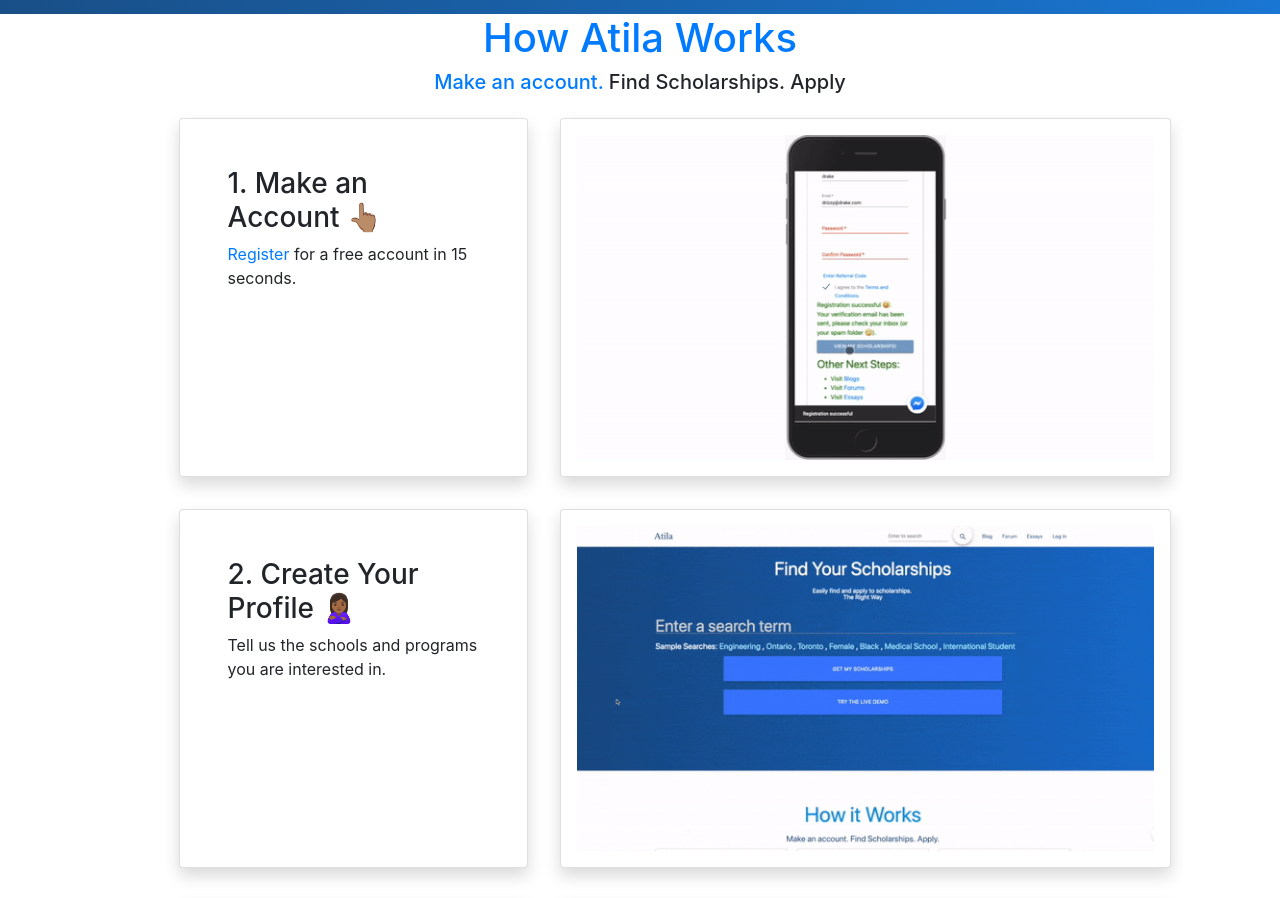
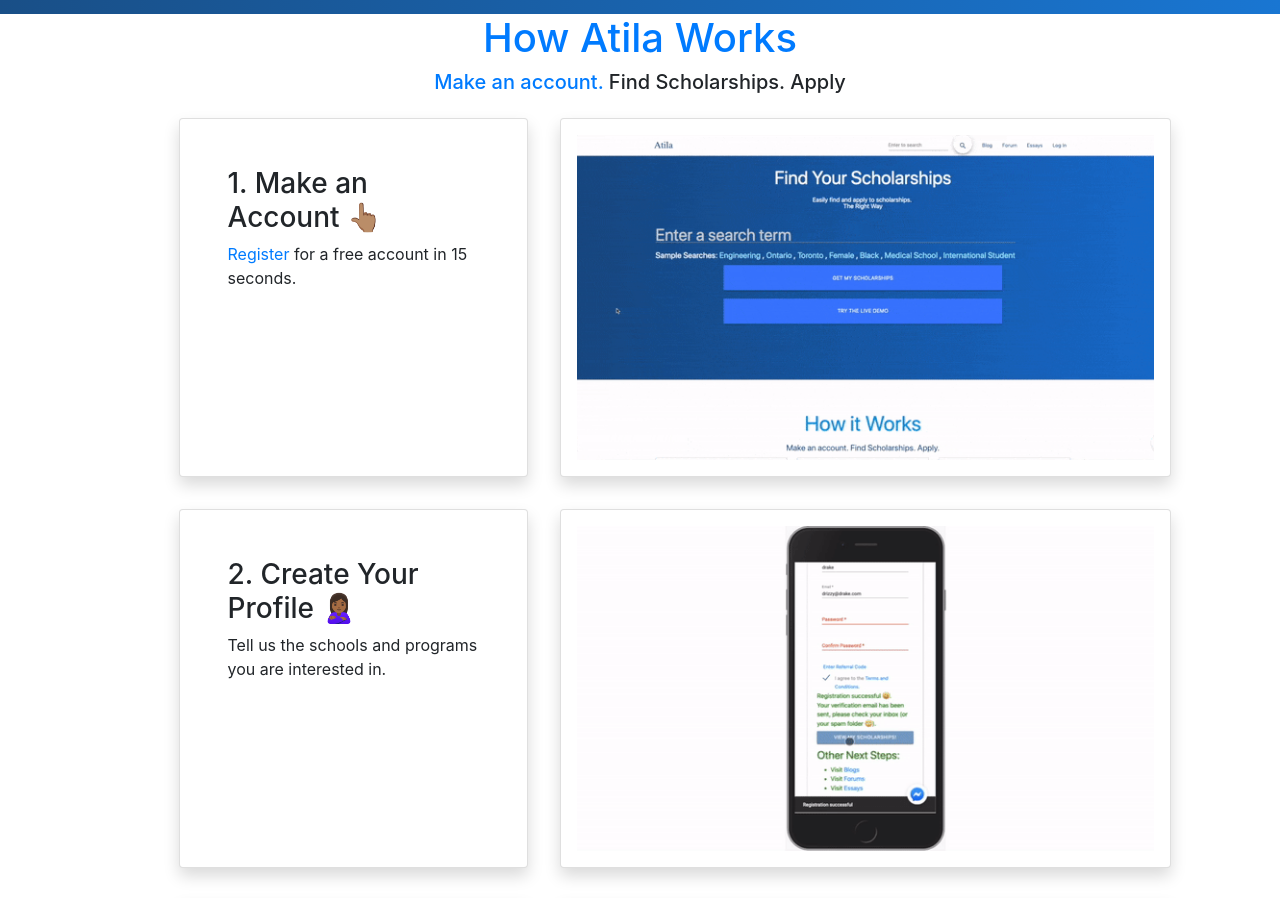
Before and after one commit to atilatech/client-web-app, a React (Create React App) app: page / in a window 1280 px wide. Shown: the part 341-1239 px from the top of the page. Built offline with nearby package versions, Linux system fonts and the light colour scheme.

Commit message:
swapped how it works gif

```diff
--- a/src/scenes/LandingPage/HowItWorks.js
+++ b/src/scenes/LandingPage/HowItWorks.js
@@ -20,7 +20,7 @@
                     </div>
                     <div className="card shadow m-3 p-3 col-lg-7 col-sm-12">
 
-                        <img src={createProfileGif} id="registration-gif"
+                        <img src={registrationGif} id="registration-gif"
                              alt="Atila Registration Walkthrough" title="Atila Registration Walkthrough"
                              className="landing-page-gif landing-page-gif-desktop" />
                     </div>
@@ -32,7 +32,7 @@
                     </div>
                     <div className="card shadow m-3 p-3 col-lg-7 col-sm-12">
 
-                        <img src={registrationGif} id="create-profile-gif"
+                        <img src={createProfileGif} id="create-profile-gif"
                              alt="Create Your Profile" title="Create Your Profile"
                              className="landing-page-gif landing-page-gif-mobile" />
                     </div>
```
